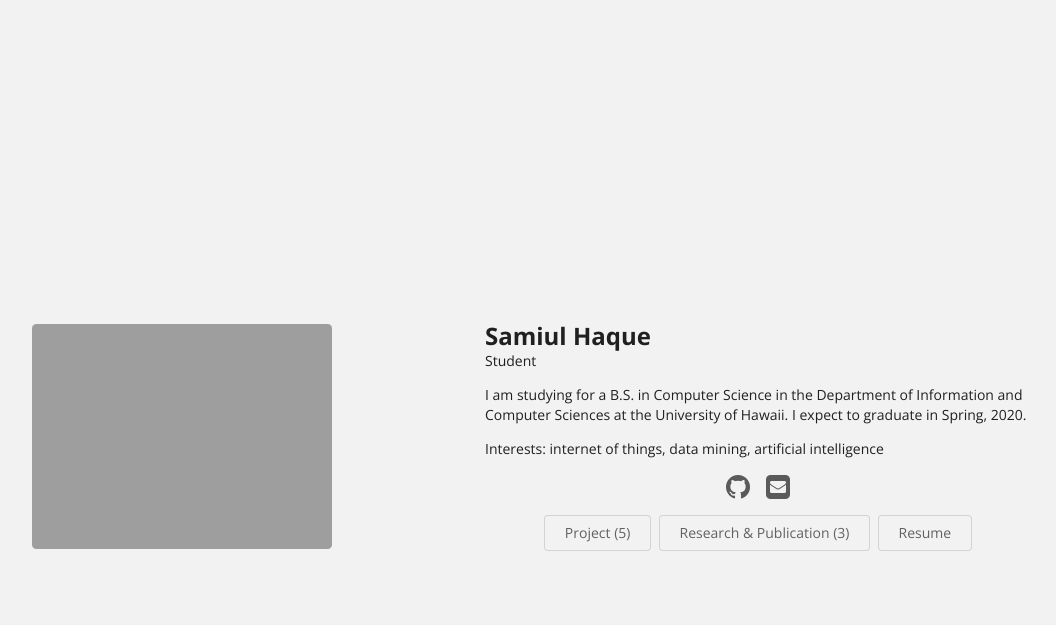
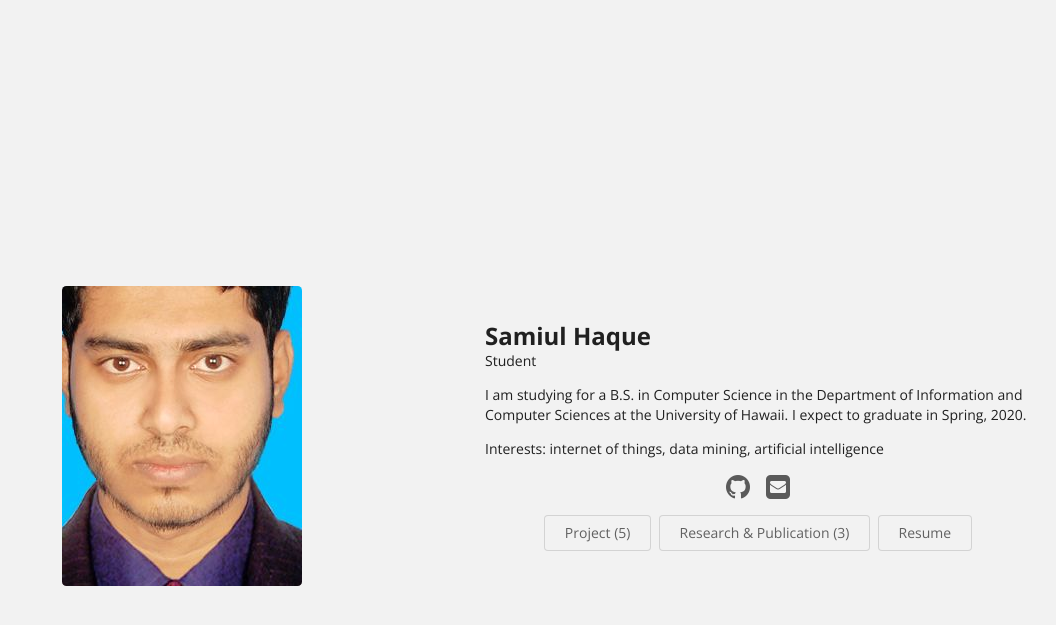
Before and after one commit to samiulextreem/samiulextreem.github.io, a Jekyll site: the page built from index.html, in a window 1280 px wide. Shown: the top 625 px of the page, without its empty margins (169-1225 px from the left). Built offline with Jekyll 4.4.1, drawn with Linux system fonts in a browser that asks for light colours.

Commit message:
Update bio.json

```diff
--- a/_data/bio.json
+++ b/_data/bio.json
@@ -2,7 +2,7 @@
   "basics": {
     "name": "Samiul Haque",
     "label": "Student",
-    "picture": "https://samiulextreem.github.io/template/images/orginal photo(samiul) (1).jpg",
+    "picture": "https://github.com/samiulextreem/samiulextreem.github.io/blob/main/images/orginal%20photo(samiul)%20(1).jpg",
     "email": "samiulextreem@hotmail.com",
     "phone": "+8801768512544",
     "website": "https://mmaluhia.github.io",
```
